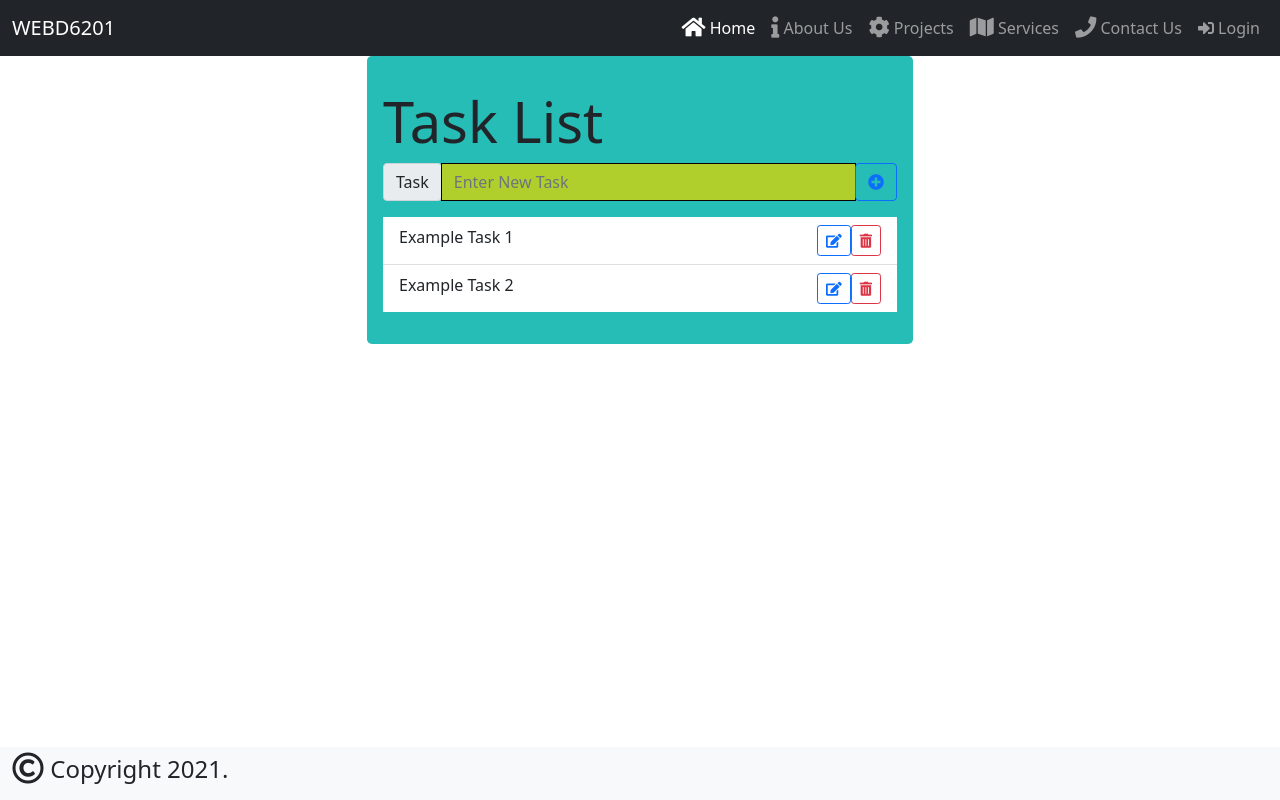
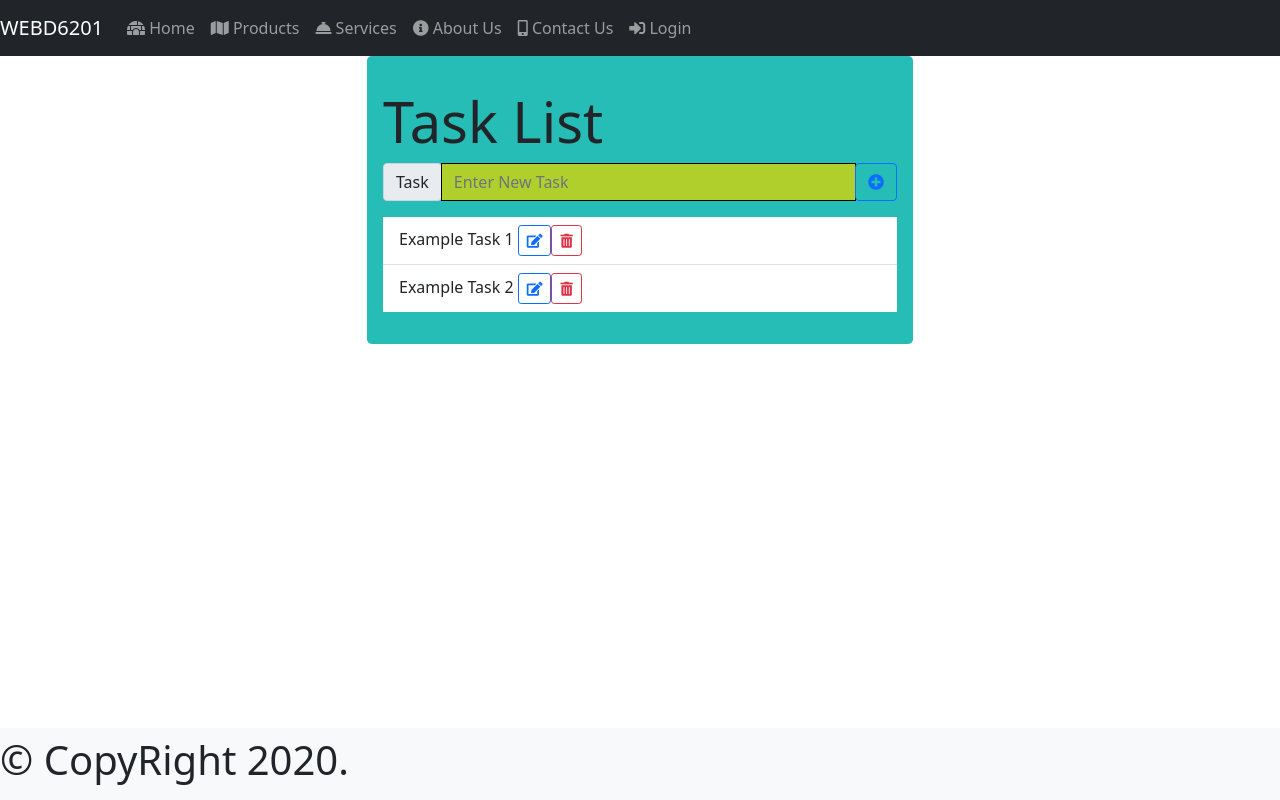
Before and after one commit to Shine0078/LAB-3, a website: page Views/content/task-list.html in a window 1280 px wide. Drawn offline with nearby package versions, Linux system fonts and the light colour scheme; files that its build step writes are made by us from their sources; files whose address does not match are found by name.

Commit message:
Update Task_list.html

```diff
--- a/Views/content/task-list.html
+++ b/Views/content/task-list.html
@@ -3,52 +3,33 @@
 <head>
     <meta charset="UTF-8">
     <meta name="viewport" content="width=device-width, initial-scale=1.0">
-    <title>Home</title>
-    <!-- CSS Section -->
+    <meta http-equiv="X-UA-Compatible" content="ie=edge">
+    <!-- CSS SECTION-->
     <link rel="stylesheet" href="./node_modules/bootstrap/dist/css/bootstrap.min.css">
     <link rel="stylesheet" href="./node_modules/@fortawesome/fontawesome-free/css/all.min.css">
+
+    <link rel="stylesheet" href="https://code.jquery.com/ui/1.12.1/themes/vader/jquery-ui.css">
     <link rel="stylesheet" href="./Content/app.css">
+    <title>WEBD6201 - Test 2</title>
 </head>
 <body>
-    <!-- Main Header -->
-    <header>
-        <!-- Main Navigation -->
+    <!-- Main Nav -->
     <nav class="navbar navbar-expand-lg navbar-dark bg-dark">
-            <div class="container-fluid">
-              <a class="navbar-brand" href="index.html">WEBD6201</a>
-              <button class="navbar-toggler" type="button" data-bs-toggle="collapse" data-bs-target="#navbarSupportedContent" aria-controls="navbarSupportedContent" aria-expanded="false" aria-label="Toggle navigation">
+        <a class="navbar-brand" href="#">WEBD6201</a>
+        <button class="navbar-toggler" type="button" data-toggle="collapse" data-target="#navbarSupportedContent" aria-controls="navbarSupportedContent" aria-expanded="false" aria-label="Toggle navigation">
           <span class="navbar-toggler-icon"></span>
         </button>
+
         <div class="collapse navbar-collapse" id="navbarSupportedContent">
-                <ul class="navbar-nav ms-auto mb-2 mb-lg-0">
-                  <li class="nav-item">
-                    <a class="nav-link active" aria-current="page" href="index.html"><i class="fas fa-home fa-lg"></i> Home</a>
-                  </li>
-
-                  <li class="nav-item">
-                    <a class="nav-link" aria-current="page" href="about.html"><i class="fas fa-info fa-lg"></i> About Us</a>
-                  </li>
-
-                  <li class="nav-item">
-                    <a class="nav-link" aria-current="page" href="projects.html"><i class="fas fa-cog fa-lg"></i> Projects</a>
-                  </li>
-
-                  <li class="nav-item">
-                    <a class="nav-link" aria-current="page" href="services.html"><i class="fas fa-map fa-lg"></i> Services</a>
-                  </li>
-
-                  <li class="nav-item">
-                    <a class="nav-link" aria-current="page" href="contact.html"><i class="fas fa-phone fa-lg"></i> Contact Us</a>
-                  </li>
-
-                  <li id="login" class="nav-item">
-                    <a class="nav-link" aria-current="page" href="login.html"><i class="fas fa-sign-in-alt"></i> Login</a>
-                  </li>
-                </ul>
-              </div>
+          <ul class="navbar-nav ml-auto">
+            <li id="home" class="nav-item"><a class="nav-link" href="index.html"><i class="fas fa-igloo"></i> Home</a></li>
+            <li id="products" class="nav-item"><a class="nav-link" href="products.html"><i class="fas fa-map"></i> Products</a></li>
+            <li id="services" class="nav-item"><a class="nav-link" href="services.html"><i class="fas fa-concierge-bell"></i> Services</a></li>
+            <li id="about" class="nav-item"><a class="nav-link" href="about.html"><i class="fas fa-info-circle"></i> About Us</a></li>
+            <li id="contact" class="nav-item"><a class="nav-link" href="contact.html"><i class="fas fa-mobile-alt"></i> Contact Us</a></li>
+            <li id="login" class="nav-item"><a class="nav-link" href="login.html"><i class="fas fa-sign-in-alt"></i> Login</a></li>
           </div>
       </nav>
-    </header>
 
       <!-- Main Content -->
       <main class="container" id="mainContent">
@@ -56,7 +37,6 @@
           <div class="offset-md-3 col-md-6 col-sm-12">
                 <div class="login" id="contentArea">
                     <h1 class="display-4">Task List</h1>
-                    <div id="messageArea"></div>
                     <div class="input-group mb-3">
                       <div class="input-group-prepend">
                         <span class="input-group-text">Task</span>
@@ -67,10 +47,9 @@
                       </div>
                     </div>
                     <ul class="list-group list-group-flush" id="taskList">
-
                       <li class="list-group-item" id="task">
                         <span id="taskText">Example Task 1</span>
-                        <span class="float-end">
+                        <span class="float-right">
                           <button class="btn btn-outline-primary btn-sm editButton"><i class="fas fa-edit"></i>
                           <button class="btn btn-outline-danger btn-sm deleteButton"><i class="fas fa-trash-alt"></i></button>
                         </span>
@@ -79,7 +58,7 @@
 
                       <li class="list-group-item" id="task">
                         <span id="taskText">Example Task 2</span>
-                        <span class="float-end">
+                        <span class="float-right">
                           <button class="btn btn-outline-primary btn-sm editButton"><i class="fas fa-edit"></i>
                           <button class="btn btn-outline-danger btn-sm deleteButton"><i class="fas fa-trash-alt"></i></button>
                         </span>
@@ -91,21 +70,18 @@
       </div>
       </main>
 
-    <!-- Main Footer -->
       <footer>
         <nav class="navbar fixed-bottom navbar-light bg-light">
-            <div class="container-fluid">
-              <h4><i class="far fa-copyright fa-lg"></i> Copyright 2021.</h4>
-            </div>
+          <h4 class="display-6">&copy; CopyRight 2020.</h4>
         </nav>
       </footer>
 
-    <!-- Script Section-->
+    <!-- SCRIPT SECTION -->
+    <!-- 3rd Party Libraries -->
     <script src="./node_modules/jquery/dist/jquery.min.js"></script>
-    <script src="./node_modules/bootstrap/dist/js/bootstrap.bundle.min.js"></script>
+    <script src="./node_modules/bootstrap/dist/js/bootstrap.min.js"></script>
 
-    <script src="./Scripts/namespace.js"></script>
-    <script src="./Scripts/user.js"></script>
+    <!-- App Scripts -->
     <script src="./Scripts/app.js"></script>
 </body>
 </html>
```
Lines whose indentation alone changed are shown as unchanged.
